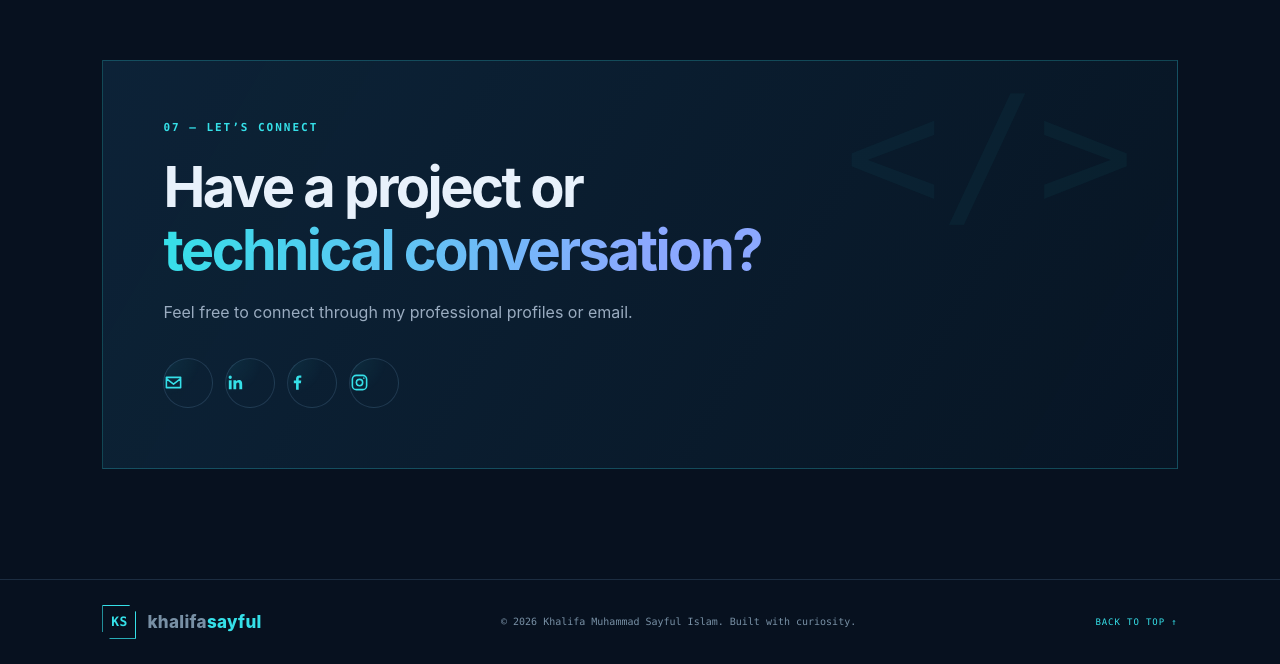
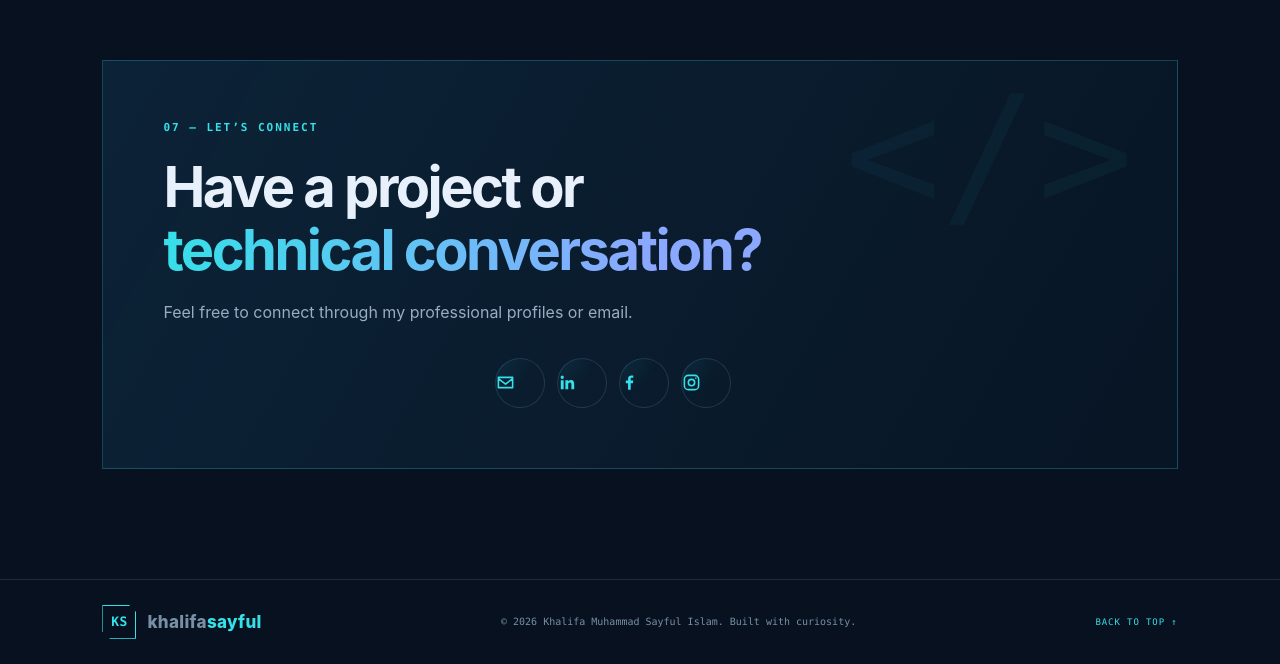
Before and after one commit to sayfulislambestit/khalifasayful, a plain HTML site: page index.html in a window 1280 px wide. Shown: the part 6804-7468 px from the top of the page. Drawn offline with Linux system fonts and the light colour scheme.

Commit message:
Center contact icons

```diff
--- a/style.css
+++ b/style.css
@@ -112,6 +112,7 @@ body:after{content:"";position:fixed;inset:0;z-index:0;pointer-events:none;opaci
 .social-row a{width:38px;height:38px;border:1px solid var(--line);border-radius:50%;display:grid;place-items:center;transition:.2s}
 .social-row a svg{width:17px;height:17px}
 .social-row a:hover{border-color:var(--cyan);box-shadow:0 0 14px rgba(53,224,232,.16)}
+.contact-links{justify-content:center}
 .contact-socials{display:flex;align-items:center;justify-content:center;flex-wrap:wrap;gap:12px}
 .contact-socials a{width:50px;height:50px;padding:0;display:grid;place-items:center;flex:0 0 50px;color:var(--cyan);border-radius:50%}
 .contact-socials a svg{width:19px;height:19px}
```
